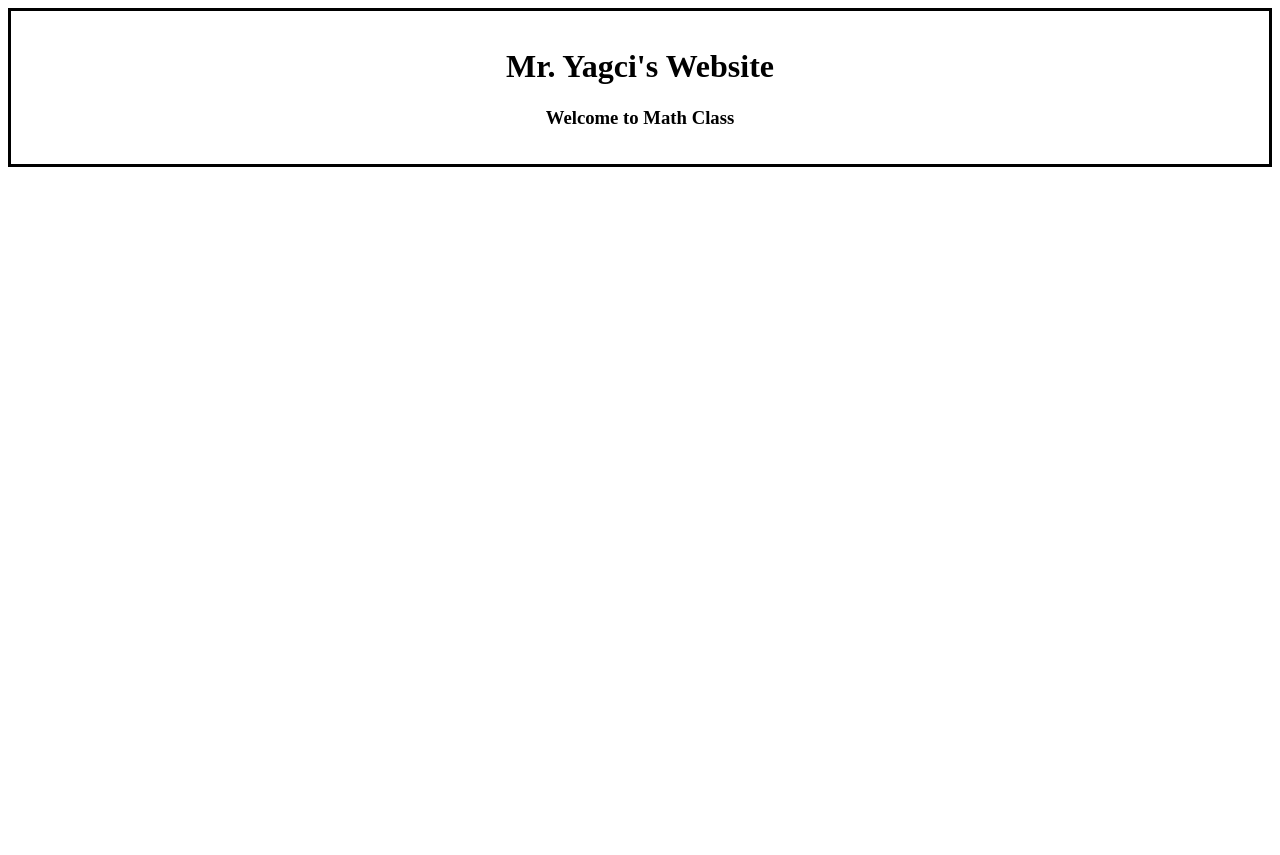
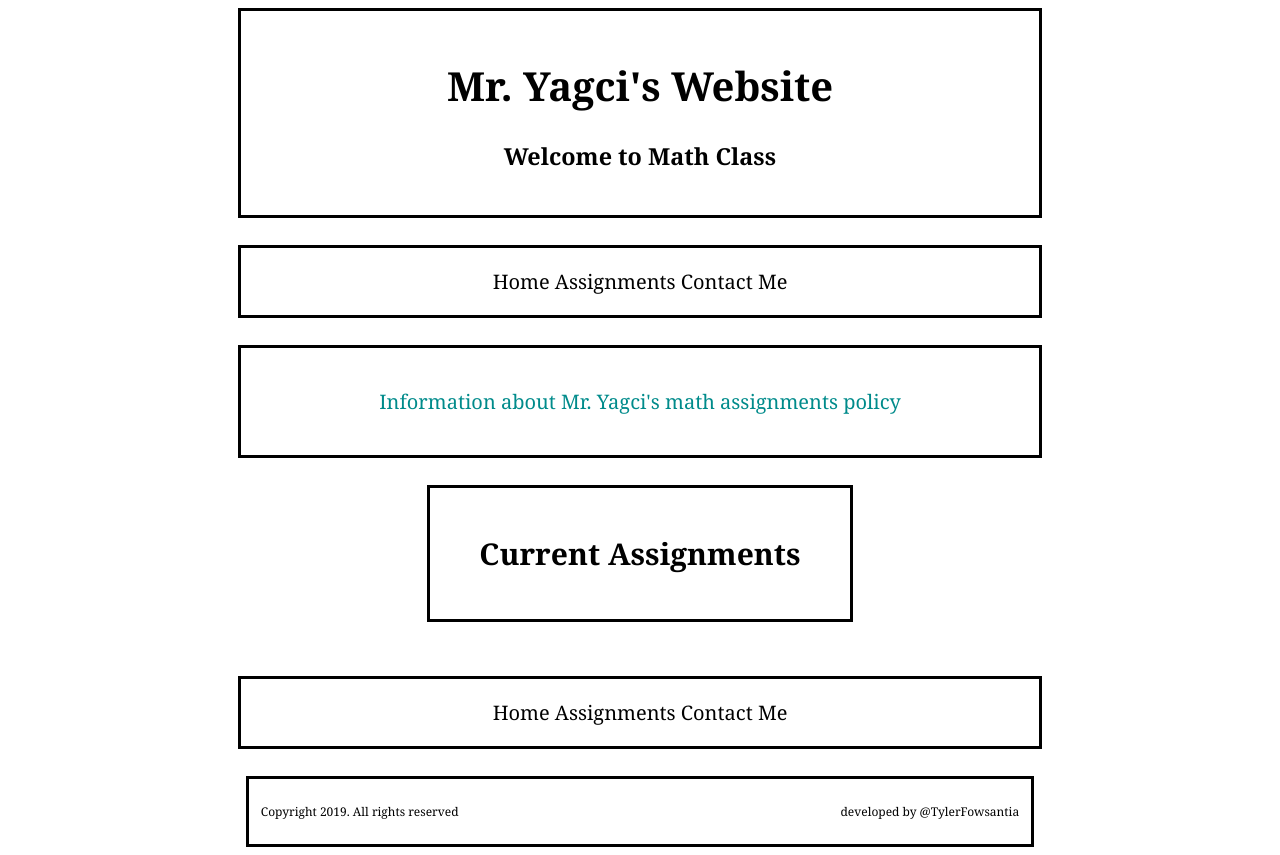
Before and after one commit to HSA-Columbus/mr-yagci-s-website-champion-s-club, a Python web app: template templates/assignments.html in a window 1280 px wide. Before the commit the page ends 167 px from the top, so only its background shows below. Run offline with Jinja, Linux system fonts and the light colour scheme; the template is opened without the code that fills it, so the values that code supplies are empty.

Commit message:
updated assignment page new css

```diff
--- a/static/css/main.css
+++ b/static/main.css
@@ -15,3 +15,8 @@ h2 {
     font-family: Georgia;
     text-align: center;
 }
+div {
+    border: 3px solid black;
+    padding: 2em;
+    text-align: center
+}
--- a/templates/assignments.html
+++ b/templates/assignments.html
@@ -1,13 +1,43 @@
 <!DOCTYPE html>
 <html lang="en">
 <head>
+    <link rel="stylesheet" href="layout.css">
     <meta charset="UTF-8">
     <title>Assignments - Mr.Yagci</title>
 </head>
 <body>
-<div style="border: 3px solid black; padding: 1em; text-align: center">
+
+<div>
     <h1>Mr. Yagci's Website</h1>
     <h3>Welcome to Math Class</h3>
+</div><br>
+
+<div>
+    <a>Home</a>
+    <a>Assignments</a>
+    <a>Contact Me</a>
+</div><br>
+
+<div>
+    <p style="color: darkcyan">Information about Mr. Yagci's math assignments policy</p>
+</div><br>
+
+<div style="width: 30%;">
+    <h2>Current Assignments</h2>
+</div><br><br>
+
+<div>
+    <span><a>Home</a></span>
+    <span><a>Assignments</a></span>
+    <span><a>Contact Me</a></span>
+</div><br>
+
+<div style="font-size: 12px">
+    <p style="text-align: left">Copyright 2019. All rights reserved
+        <span style="float:right;">
+            developed by @TylerFowsantia
+        </span>
+    </p>
 </div>
 </body>
 </html>
--- /dev/null
+++ b/templates/layout.css
@@ -0,0 +1,22 @@
+body {
+    background-color: white;
+    font-size: 20px;
+    font-family: Georgia;
+}
+h1 {
+    color: black;
+}
+h2 {
+
+    text-align: center;
+}
+h3 {
+    color:black;
+}
+div {
+    margin: auto;
+    border: 3px solid black;
+    padding: 1em;
+    text-align: center;
+    width: 60%;
+}
```
